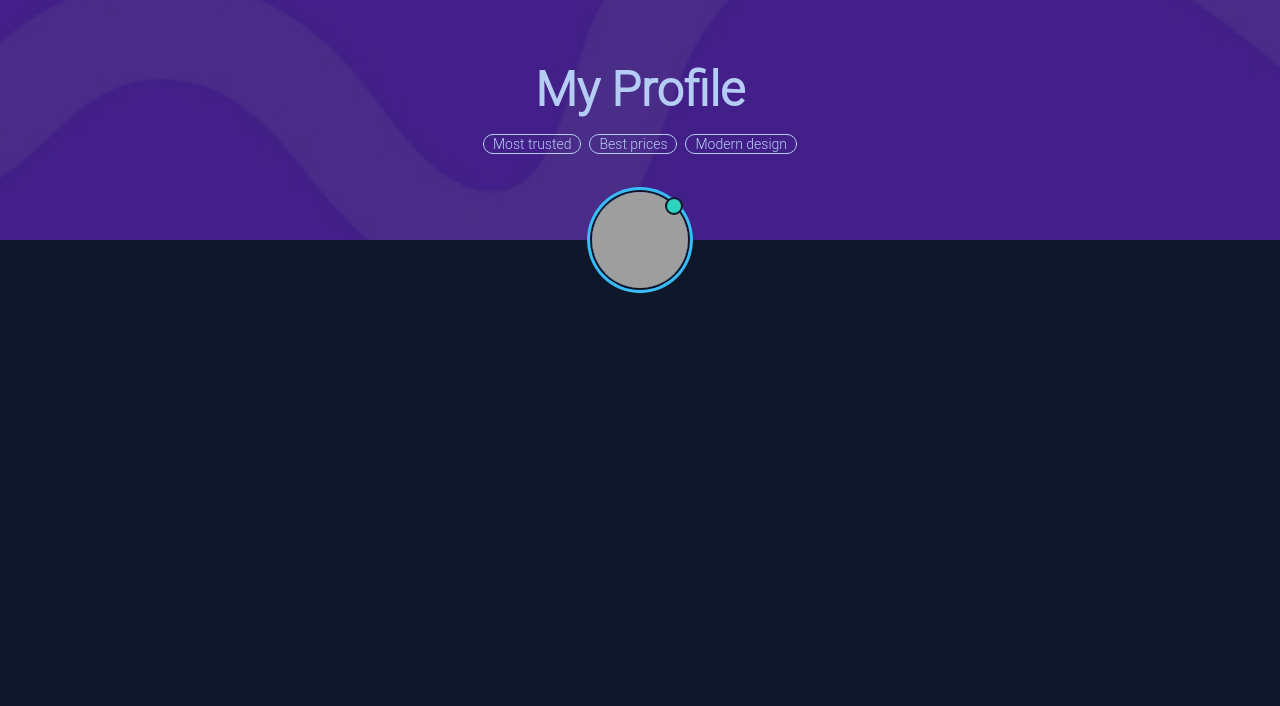
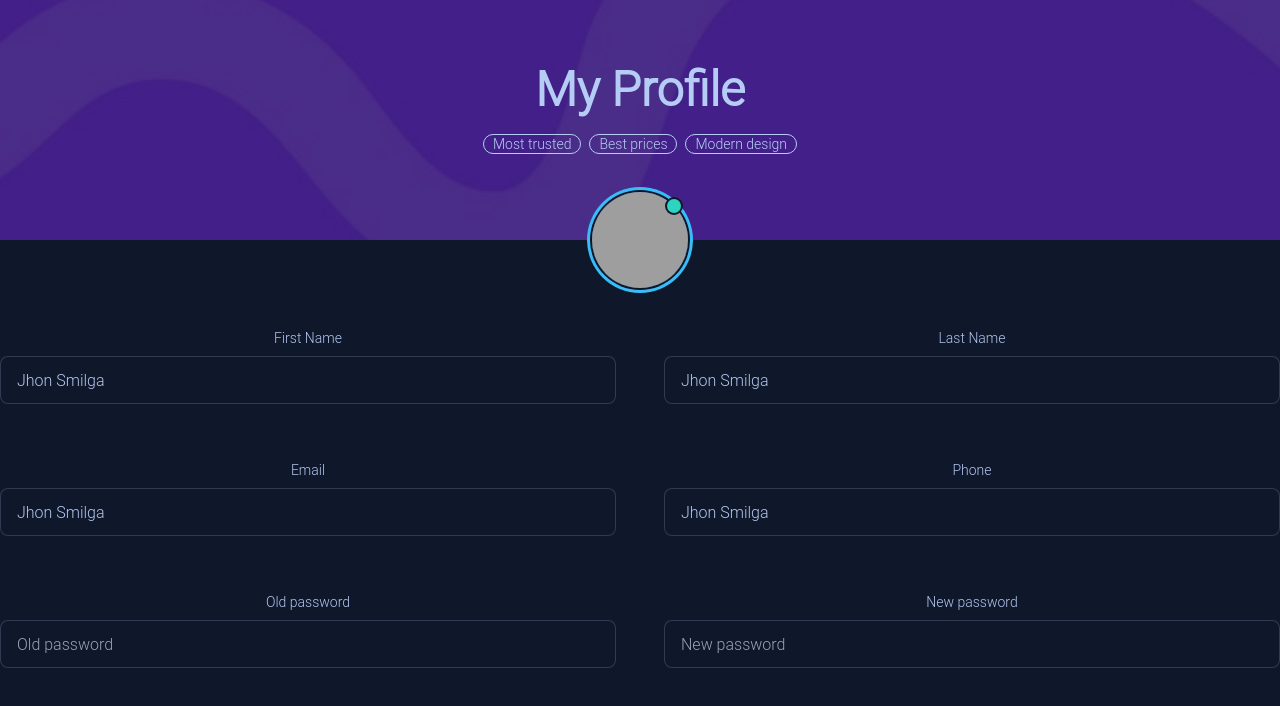
Before and after one commit to MaryamBouchhar/rentahome, a Vue app in the folder client/: page /profile in a window 1280 px wide. Shown: the top 706 px of the page. Built offline with nearby package versions, Linux system fonts and the light colour scheme; grey boxes are pictures that could not be loaded.

Commit message:
Update Profile.vue

```diff
--- a/client/src/views/Profile.vue
+++ b/client/src/views/Profile.vue
@@ -15,6 +15,51 @@
           </div>
         </div>
       </div>
+    </div>
+  </div>
+
+  <!-- details -->
+  <div class="container mt-20 mx-auto grid grid-cols-1 md:grid-cols-2 gap-4 md:gap-8 lg:gap-12">
+    <div class="form-control w-full flex flex-col content-center items-center">
+      <label class="label">
+        <span class="label-text">First Name</span>
+      </label>
+      <input type="text" placeholder="Jhon Smilga" value="Jhon Smilga" class="input input-bordered w-full"/>
+    </div>
+
+    <div class="form-control w-full flex flex-col content-center items-center">
+      <label class="label">
+        <span class="label-text">Last Name</span>
+      </label>
+      <input type="text" placeholder="Jhon Smilga" value="Jhon Smilga" class="input input-bordered w-full"/>
+    </div>
+
+    <div class="form-control w-full flex flex-col content-center items-center">
+      <label class="label">
+        <span class="label-text">Email</span>
+      </label>
+      <input type="text" placeholder="Jhon Smilga" value="Jhon Smilga" class="input input-bordered w-full"/>
+    </div>
+
+    <div class="form-control w-full flex flex-col content-center items-center">
+      <label class="label">
+        <span class="label-text">Phone</span>
+      </label>
+      <input type="text" placeholder="Jhon Smilga" value="Jhon Smilga" class="input input-bordered w-full"/>
+    </div>
+
+    <div class="form-control w-full flex flex-col content-center items-center">
+      <label class="label">
+        <span class="label-text">Old password</span>
+      </label>
+      <input type="password" placeholder="Old password" class="input input-bordered w-full"/>
+    </div>
+
+    <div class="form-control w-full flex flex-col content-center items-center">
+      <label class="label">
+        <span class="label-text">New password</span>
+      </label>
+      <input type="password" placeholder="New password" class="input input-bordered w-full"/>
     </div>
   </div>
 </template>
```
